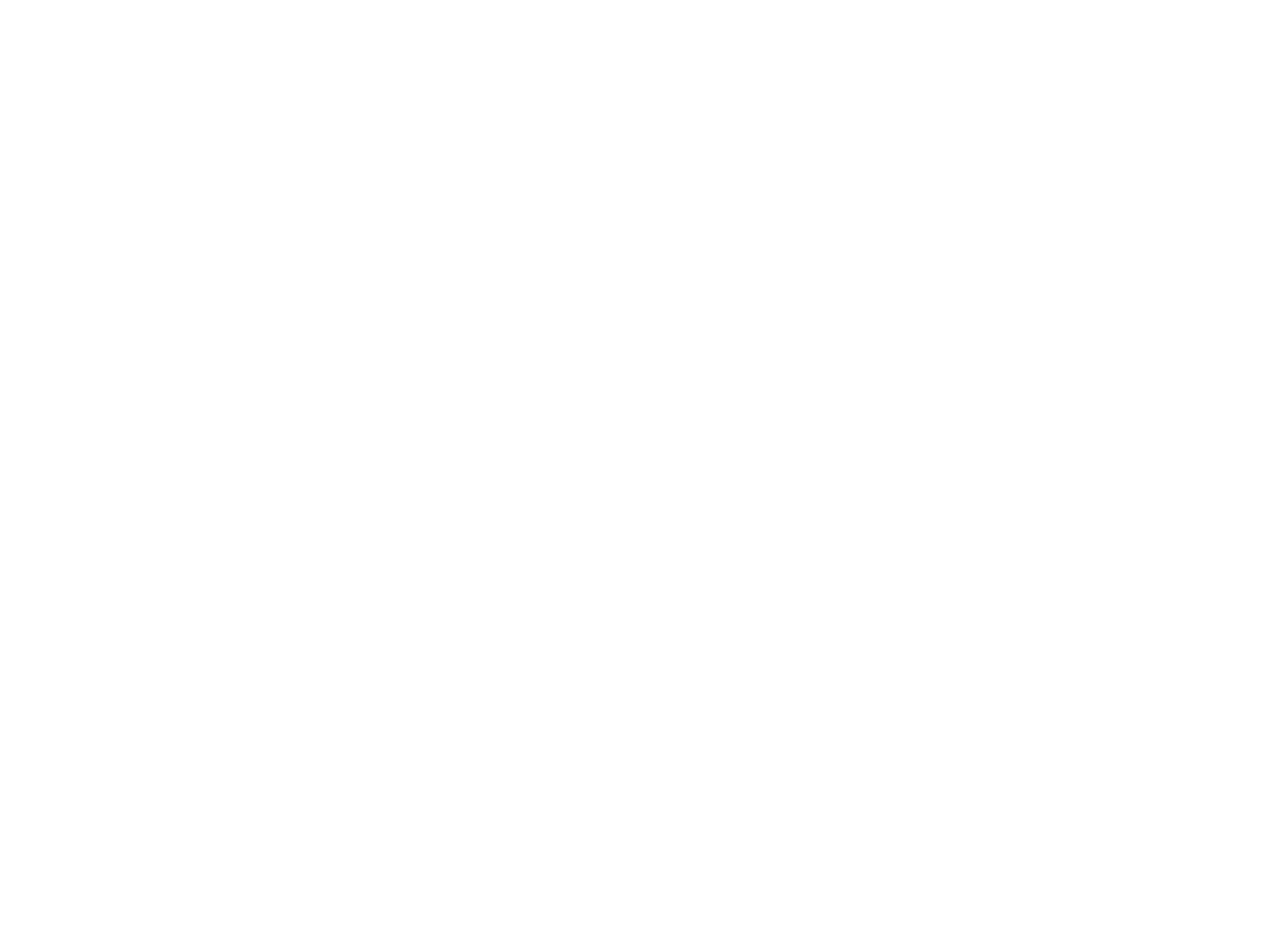
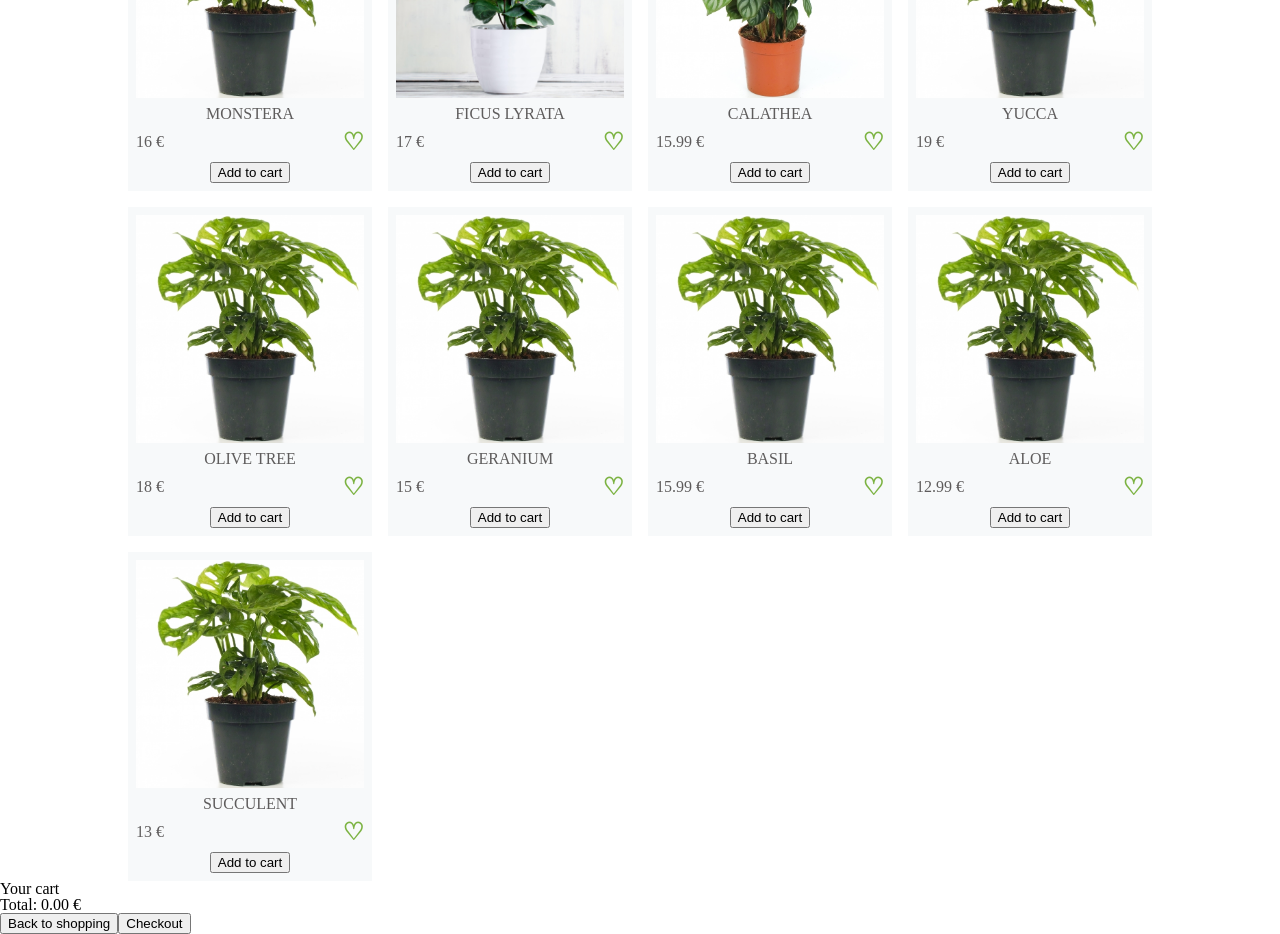
Before and after one commit to Dev-Olena/green-store-react, a React (Create React App) app: page / in a window 1280 px wide. Shown: the part 220-1154 px from the top of the page. Before the commit the page ends 800 px from the top, so only its background shows below. Built offline with nearby package versions, Linux system fonts and the light colour scheme.

Commit message:
create CartContext and add product to cart done

```diff
--- a/src/App.js
+++ b/src/App.js
@@ -1,5 +1,6 @@
-import React from "react";
+import React, {useState} from "react";
 import './reset.css';
+import CartContext from "./contexts/CartContexts";
 import Header from "./components/Header";
 import HomePage from "./pages/HomePage";
 import CartPage from "./pages/CartPage";
@@ -8,11 +9,16 @@ import "./style.css"
 
 
 function App() {
+  const [cart, setCart] = useState([]);
+
+
   return (
     <div className='app-container'>
       <Header />
-      {/* <HomePage /> */}
-      <CartPage />
+      <CartContext.Provider value={[cart, setCart]}>
+        <HomePage />
+        <CartPage />
+      </CartContext.Provider>
     </div>
   );
 
--- a/src/components/CartList/index.js
+++ b/src/components/CartList/index.js
@@ -1,9 +1,19 @@
-import React from "react";
+import React, {useContext} from "react";
+import CartContext from "../../contexts/CartContexts";
 
 
 const CartList = () => {
+    const [cart, setCart] = useContext(CartContext);
+    // console.log(cart[1])
+
+    const totalPrice = cart.reduce((total, item) => total + item.price, 0).toFixed(2);
+
+
     return (
-        <section></section>
+        <section>
+            {cart.map((item) => {return <p key={item.id}> {`${item.name} ${item.price} € Quantity: ${item.quantity}`}</p>})}
+            <p>Total: {totalPrice} €</p>
+        </section>
     )
 }
 
--- a/src/components/ProductCard/index.js
+++ b/src/components/ProductCard/index.js
@@ -1,11 +1,31 @@
-import React from "react";
+import React, {useContext, useEffect} from "react";
+import CartContext from "../../contexts/CartContexts";
 import styles from "./ProductCard.module.css"
 
 
 
 const ProductCard = (props) => {
-    const {img, price, name} = props.productData
+    const [cart, setCart] = useContext(CartContext);
+    const{img, price, name, id} = props.productData;
     const productName = name.toUpperCase();
+
+    const addToCart = (img, price, name, id) => {
+        setCart((prevCart) => {
+            const productAdded = prevCart.find((item) => item.id === id);
+            console.log("Product found:", productAdded);
+            if(productAdded) {
+                const cartWithoutAdded = prevCart.filter((item) => item.id !== id);
+                return [...cartWithoutAdded, {img, name, price, id, quantity: productAdded.quantity + 1}]
+            } else {
+                return [...prevCart, {img, name, price, id, quantity: 1}]
+            }
+        })
+
+    }
+    useEffect(() => {
+        console.log("Updated cart:", cart);
+      }, [cart]);
+
     return (
         <article className={styles['product-card']}>
             <img src={img} className={styles['product-img']} alt={`${name} image`}/>
@@ -14,7 +34,7 @@ const ProductCard = (props) => {
                 <p>{price} €</p>
                 <p className={styles.heart}>♡</p>
             </div>
-            <button className={styles['btn-add']}>Add to cart</button>
+            <button className={styles['btn-add']} onClick={() => addToCart(img, price, name, id)}>Add to cart</button>
 
         </article>
     )
--- a/src/components/Products/index.js
+++ b/src/components/Products/index.js
@@ -4,7 +4,7 @@ import ProductCard from "../ProductCard";
 import styles from "./Products.module.css";
 
 const Products = () => {
-    console.log(plants)
+
     return (
         <section className={styles['products-section']}>
             {plants.map((plant) => <ProductCard productData={plant} key={plant.id}/>
--- /dev/null
+++ b/src/contexts/CartContexts.js
@@ -0,0 +1,5 @@
+import React from "react";
+
+const CartContext = React.createContext();
+
+export default CartContext;
```
